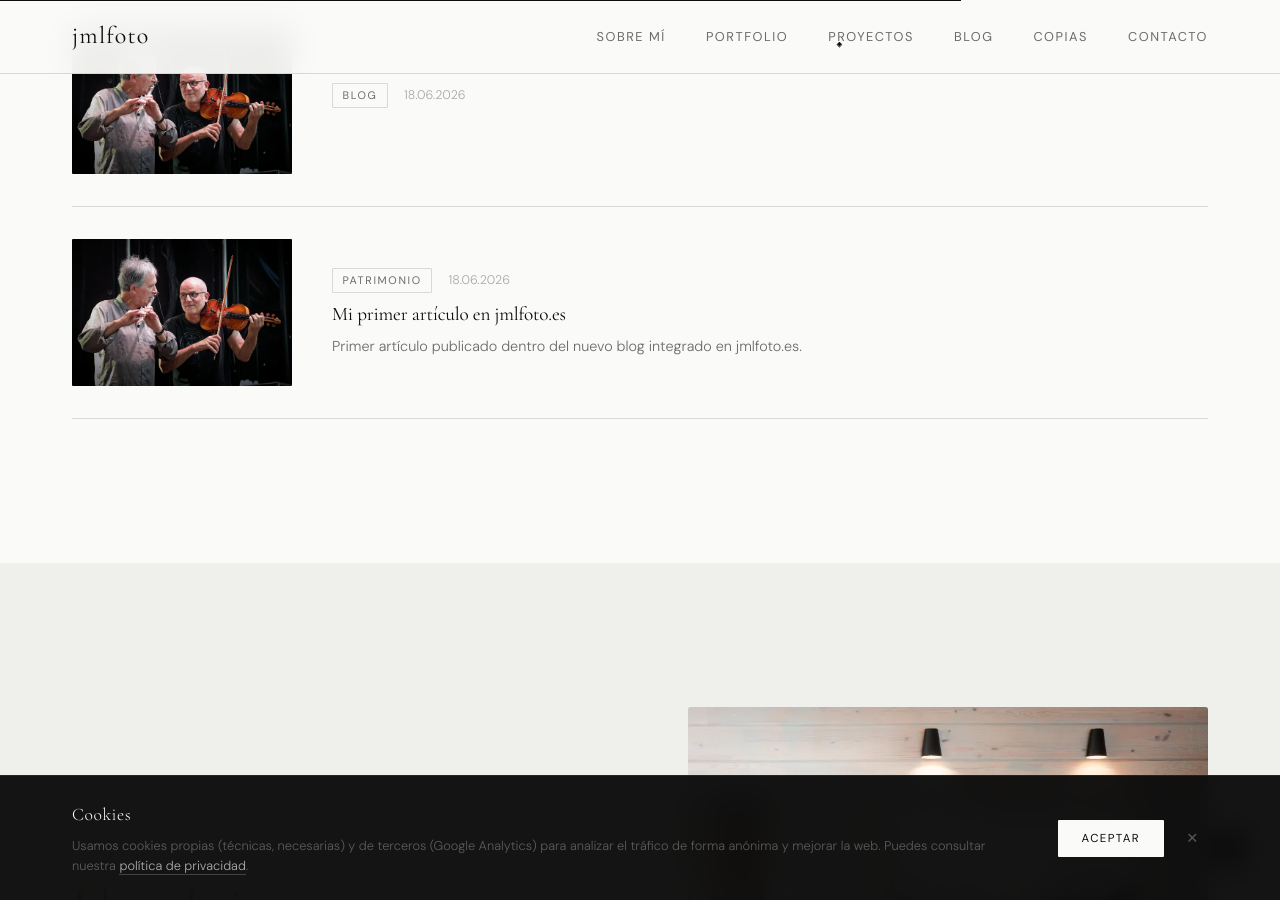
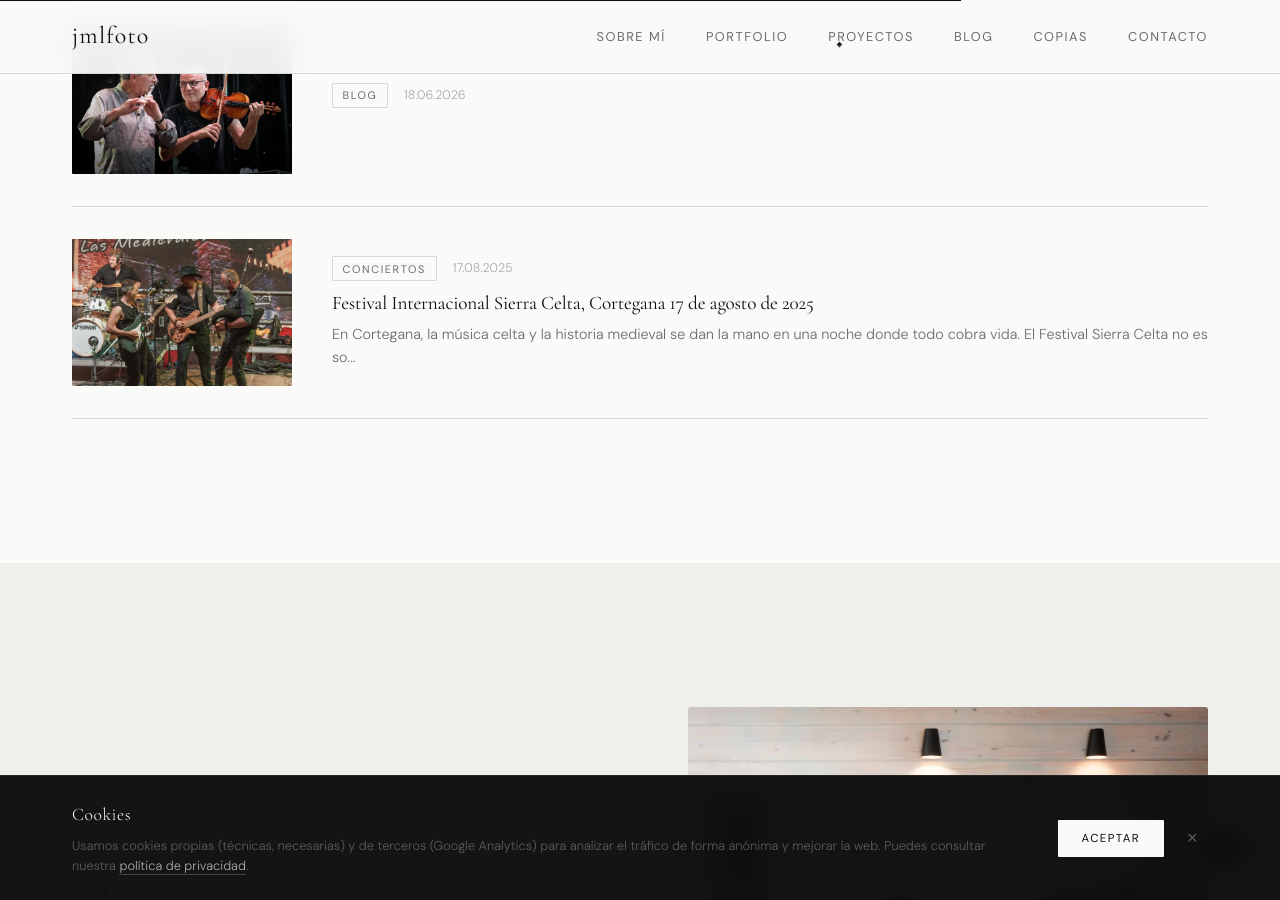
Before and after one commit to jmlfoto-gw/jmlfoto.es, a Jekyll site: the page built from index.html, in a window 1280 px wide and 900 px high, scrolled down 5976 px. Built offline with Jekyll 4.4.1, drawn with Linux system fonts in a browser that asks for light colours; some of the changed lines change nothing that is shown.

Commit message:
enttadas del blog

```diff
--- /dev/null
+++ b/_posts/2025-08-17-Festival-Cortegana.md
@@ -0,0 +1,60 @@
+---
+title: "Festival Internacional Sierra Celta, Cortegana  17 de agosto de 2025"
+date: 2025-08-17
+categories: [Conciertos]
+tags: [fotografía, conciertos, batea, akab, cortegana]
+excerpt: "En Cortegana, la música celta y la historia medieval se dan la mano en una noche donde todo cobra vida. El Festival Sierra Celta no es solo un concierto, es una experiencia que transforma el lugar y a quienes lo viven.."
+image: /assets/img/blog-cortegana.webp
+---
+
+Hay noches en las que la música no solo suena, sino que transforma un lugar entero. En Cortegana, durante el Festival Internacional Sierra Celta, la historia medieval y la energía del folk contemporáneo se encuentran para crear algo difícil de explicar y fácil de sentir. Bajo la silueta del castillo y entre miles de personas, lo que ocurre no es solo un concierto: es una experiencia que merece ser contada.
+
+## El lugar y su contexto
+
+Cortegana, en plena Sierra de Huelva, es uno de esos lugares donde el paisaje y la historia conviven de forma natural. Dominada por su castillo medieval, la villa conserva un carácter que durante las Jornadas Medievales se intensifica hasta transformar por completo sus calles. Durante unos días, el pueblo deja de ser solo un destino para convertirse en una experiencia inmersiva, donde el pasado se recrea y se vive.
+
+En ese contexto, el Festival Internacional Sierra Celta ocupa un lugar central en las noches. A los pies del castillo, la música se integra con el entorno de una manera casi orgánica: piedra, luz tenue, bullicio y sonidos que remiten a otras épocas, pero reinterpretados desde lo contemporáneo. No es solo un escenario atractivo, es un espacio con identidad, donde cada elemento —arquitectura, público y ambiente— suma a la experiencia.
+
+El valor del festival no está únicamente en su programación, sino en cómo se inserta dentro de un evento mayor que atrae a miles de visitantes. Esa mezcla de mercado medieval, actividad cultural y música en directo convierte a Cortegana en un punto de referencia, donde tradición y modernidad se encuentran sin artificio.
+
+## La experiencia sobre el terreno
+
+Mantengo tu mirada personal y el ambiente vivido:
+
+***
+
+Llegar a Cortegana en plena celebración de sus Jornadas Medievales es entrar en otro ritmo. Antes incluso de acercarme al recinto del castillo, el ambiente ya lo llenaba todo: calles abarrotadas, puestos, música que aparecía en cualquier rincón y esa mezcla de visitantes y vecinos que convierte el pueblo en un escenario vivo. No es un lugar al que se llega, es un lugar que te envuelve.
+
+Subiendo hacia la zona del festival, la sensación cambia. La luz cae, el bullicio se concentra y el castillo empieza a imponerse como telón de fondo. Allí, a los pies de la muralla, el espacio se abre y el público se reúne con una energía distinta, más enfocada, más expectante. Antes de que empezara la música, ya se percibía que la noche iba a ir a más.
+
+Me moví entre la gente, observando primero sin cámara, dejando que la escena se ordenara sola. Había algo muy potente en la mezcla: estética medieval, público diverso, y una energía claramente contemporánea. Cuando BATEA arrancó, todo eso se alineó. La reacción fue inmediata. Lo que era ambiente se convirtió en intensidad.
+
+Desde ese momento, la noche dejó de ser solo un evento para convertirse en una sucesión de momentos. Miradas, saltos, gestos, polvo en el aire, luces recortando siluetas contra la piedra del castillo. Y entre todo eso, la sensación constante de estar en un lugar donde la música no acompaña al entorno, sino que lo activa.
+
+## La mirada fotográfica
+
+Fotografiar en Cortegana, a los pies de un castillo y en pleno festival al aire libre, es trabajar con un escenario tan potente como exigente. La noche cae rápido y la luz artificial toma el control casi por completo, pero aquí no es uniforme ni predecible: hay zonas muy contrastadas, fondos oscuros y puntos de iluminación dura que obligan a ajustar constantemente.
+
+Trabajo, como siempre, sin flash. En un entorno así sería romper por completo la atmósfera, así que todo depende de cómo gestiones la luz disponible. ISO alto, velocidades al límite y una atención constante a los cambios de iluminación. Pero más allá de la técnica, lo importante es entender el espacio: la piedra del castillo no es solo fondo, es parte de la imagen.
+
+Busqué integrar ese entorno en la composición siempre que fue posible. No me interesaban solo los músicos aislados, sino su relación con el lugar. Jugar con contraluces, aprovechar siluetas y encuadrar con la muralla presente daba a las imágenes una narrativa más completa, más vinculada a lo que realmente estaba ocurriendo allí.
+
+Con BATEA, el movimiento era constante, casi eléctrico. Eso exigía anticipación y rapidez, pero también aceptar cierto riesgo: no todas las imágenes iban a ser técnicamente perfectas, pero sí podían ser honestas. Con AKAB, la energía del público añadió otra capa de dificultad y de oportunidad. Ahí la cámara deja de mirar solo al escenario y empieza a moverse hacia esa interacción más caótica y visceral.
+
+Al final, en una noche así, la técnica es solo el punto de partida. La clave está en adaptarse, en leer el ritmo de lo que ocurre y en entender que estás fotografiando algo que no se repetirá de la misma forma. Y eso exige estar presente, más que perfecto.
+
+## Detalles que merece la pena conocer
+
+El Castillo de Cortegana, que domina toda la escena del festival, es una fortaleza del siglo XIII vinculada a la defensa de la Banda Gallega frente a Portugal. Su presencia no es solo estética: aporta un contexto histórico real que da sentido a las Jornadas Medievales y refuerza la autenticidad del entorno.
+
+Las Jornadas Medievales de Cortegana están consideradas entre las más importantes de España en su género, con décadas de trayectoria y una implicación muy activa de los propios vecinos, que participan en la ambientación, actividades y recreaciones.
+
+Si se visita el festival con intención fotográfica, es recomendable explorar el recinto antes de que caiga la noche. Identificar ángulos donde integrar el castillo, prever zonas de iluminación y localizar posibles fondos limpios marca una gran diferencia cuando el concierto empieza y todo se vuelve más rápido.
+
+Un detalle interesante es cómo cambia el ambiente según avanza la noche: lo que comienza como una experiencia más familiar y cultural se transforma en algo mucho más energético y festivo, especialmente en los conciertos principales.
+
+Como observación personal, este es un lugar donde el contexto pesa tanto como la música. Fotografiar aquí no es solo capturar un directo, sino entender que cada imagen forma parte de una escena mayor donde historia, paisaje y público construyen algo único.
+
+## Cierre
+
+Cuando la música se apaga y el castillo vuelve a quedar en silencio, Cortegana sigue vibrando en la memoria. Porque hay noches que no terminan al marcharte, se quedan contigo, como una mezcla de sonido, piedra y emoción difícil de olvidar.
--- a/_posts/2026-05-23-Gwendal en Aranda de Duero.md
+++ b/_posts/2026-05-23-Gwendal en Aranda de Duero.md
@@ -3,19 +3,19 @@ title: "EnveroFest 2026 · Jardines de Don Diego · 23 de mayo de 2026
 date: 2026-05-23
 categories: [Conciertos]
 tags: [fotografía, conciertos, gwendal]
-excerpt: "Resumen breve del artículo para la portada del blog y para presentar el contenido en pocas líneas."
+excerpt: "Concierto de Gwendal en el EnveroFest 2026 de Aranda de Duero."
 image: /assets/img/blog-gwendal-aranda.webp
 ---
 
 Los conciertos no siempre se cuentan por lo que ocurre en el escenario, sino por lo que despiertan alrededor. En Aranda de Duero, durante el EnveroFest 2026, Gwendal volvió a demostrar que hay músicas que no envejecen, solo cambian de generación. Entre vino, viento y memoria compartida, la noche dejó algo más que buenas fotografías: dejó una historia que merece ser contada.
 
-## El lugar y su contexto
+### El lugar y su contexto
 
 En el corazón de Aranda de Duero, los Jardines de Don Diego se transforman cada primavera en un punto de encuentro donde la música y el vino dialogan con naturalidad. Este espacio, habitual de la vida social de la villa, adquiere durante el EnveroFest un carácter especial: se convierte en escenario abierto donde tradición, cultura y celebración se entrelazan bajo el cielo de la Ribera del Duero. No es solo un recinto, es un lugar vivido, reconocible, que respira al ritmo de quienes lo ocupan.
 
 El EnveroFest no es un evento aislado, sino la prolongación festiva de los Premios Envero, una de las catas ciegas más relevantes del panorama vinícola español. Ese contexto aporta al concierto una identidad propia: aquí la música no compite con el entorno, sino que lo acompaña. Entre copas, conversaciones y el aire suave de mayo, el público llega predispuesto a disfrutar sin prisa, creando una atmósfera donde lo cultural y lo sensorial se funden de forma casi natural.
 
-## La experiencia sobre el terreno
+### La experiencia sobre el terreno
 
 Llegué a los Jardines de Don Diego con esa mezcla de rutina y expectación que solo dan los años repitiendo una escena que nunca es igual. El acceso, las primeras luces, el murmullo previo… todo parecía reconocible, pero siempre hay un matiz distinto que te obliga a afinar la mirada desde el primer momento. Antes incluso de que empezara la música, ya había imágenes: grupos de gente con copa en mano, conversaciones cruzadas, ese ambiente relajado que en Aranda se construye casi sin esfuerzo.
 
@@ -25,7 +25,7 @@ Cuando empezó el concierto, el ambiente cambió de forma casi imperceptible per
 
 Trabajar allí, esa noche, fue moverse constantemente entre lo técnico y lo intuitivo. Ajustar parámetros, sí, pero sobre todo estar atento. Porque más allá de los músicos, lo que ocurría alrededor tenía el mismo peso. Y en ese equilibrio —entre escenario y público, entre luz cambiante y emoción contenida— es donde realmente empezó a construirse la historia que quería contar.
 
-## La mirada fotográfica
+### La mirada fotográfica
 
 Fotografiar en los Jardines de Don Diego, en un concierto nocturno y al aire libre, es aceptar desde el primer momento que la luz manda. No hay dos escenas iguales y no hay margen para la repetición: cada cambio de foco, cada variación de intensidad o color obliga a decidir rápido. Trabajo sin flash por convicción —no solo por respeto a músicos y público, sino porque altera la verdad de lo que está ocurriendo—, así que todo se convierte en un equilibrio constante entre sensibilidad, velocidad y precisión.
 
@@ -37,7 +37,7 @@ El viento suave y la amenaza de lluvia añadían una capa más de incertidumbre,
 
 Más allá del equipo —que en este tipo de trabajo siempre pasa a un segundo plano si no sabes leer lo que ocurre—, la clave estuvo en la paciencia y en la posición. Estar en el sitio justo no es casualidad: es anticipación, experiencia y también algo de intuición. Porque al final, la fotografía de concierto no consiste en registrar lo que pasa, sino en estar preparado para cuando, durante una fracción de segundo, todo encaja.
 
-## Detalles que merece la pena conocer
+### Detalles que merece la pena conocer
 
 Los Jardines de Don Diego no son solo un espacio verde dentro de Aranda de Duero; son uno de los puntos neurálgicos de la vida social de la villa, escenario habitual de eventos culturales y celebraciones que conectan la tradición local con propuestas contemporáneas como el EnveroFest.
 
@@ -49,6 +49,6 @@ Un detalle que marca la diferencia: observar al público tanto como al escenario
 
 Como observación personal, este es uno de esos lugares donde el contexto lo es todo. No se trata solo de fotografiar un concierto, sino de entender que estás documentando una mezcla de cultura, territorio y memoria colectiva que difícilmente se repite de la misma forma en otro sitio.
 
-## Cierre
+### Cierre
 
 Hay lugares que se visitan y otros que se quedan contigo. Los Jardines de Don Diego, esa noche, fueron más que un escenario: fueron un punto de encuentro entre música, memoria y vida compartida. Y al final, cuando todo termina y guardas la cámara, lo que permanece no es solo lo que has fotografiado, sino lo que has sentido mientras ocurría.
--- a/_posts/2026-06-18-mi-primer-articulo.md
+++ /dev/null
@@ -1,14 +0,0 @@
----
-title: "Mi primer artículo en jmlfoto.es"
-date: 2026-06-18
-categories: [Patrimonio]
-tags: [blog, jmlfoto, patrimonio]
-excerpt: "Primer artículo publicado dentro del nuevo blog integrado en jmlfoto.es."
-image: /assets/img/blog-01.webp
----
-
-Este es el primer artículo del blog integrado dentro de **jmlfoto.es**.
-
-A partir de ahora, este espacio servirá para reunir historias, rutas, patrimonio, fotografía, conciertos y cuadernos de viaje dentro del mismo dominio.
-
-El objetivo es mantener una línea editorial propia, más coherente con la web principal y más sencilla de gestionar a largo plazo.
```
Also changed, not shown: assets/img/blog-cortegana.webp (added).
